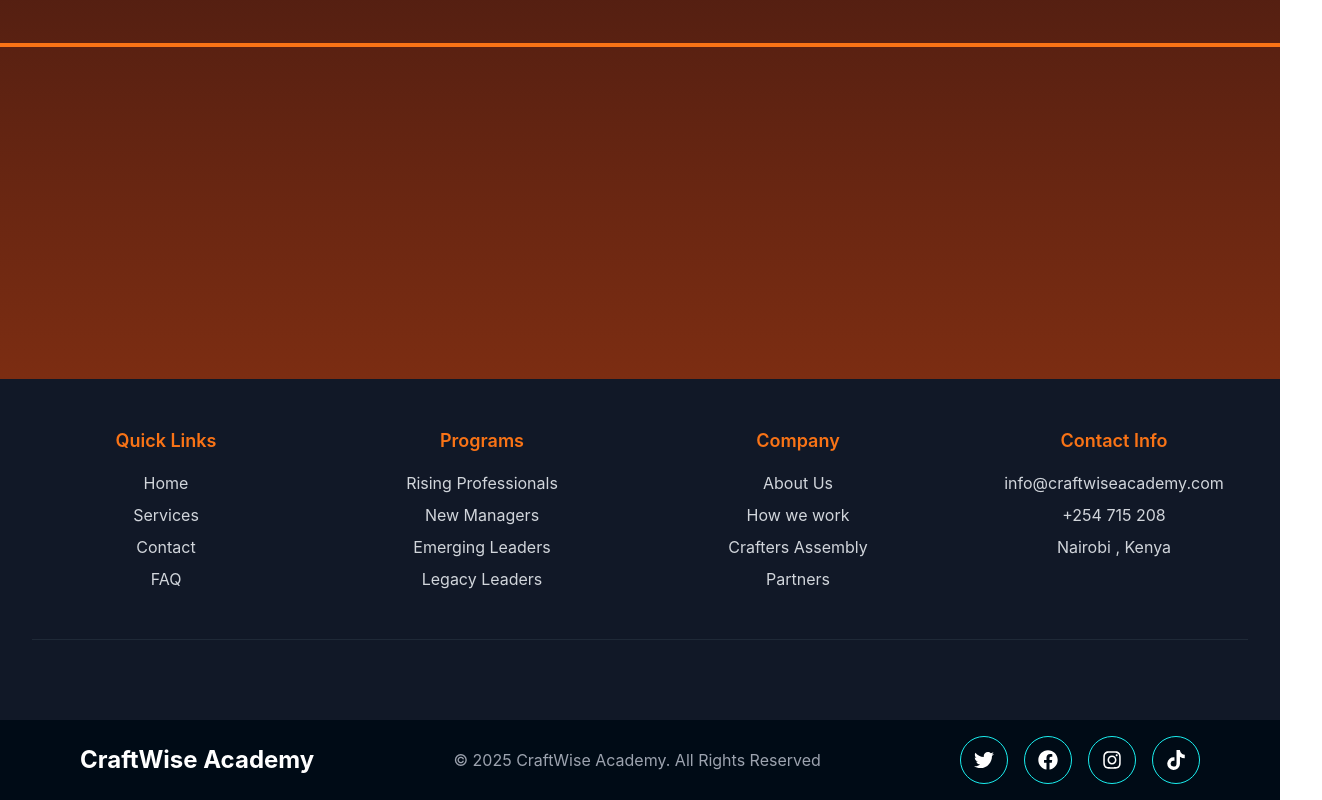
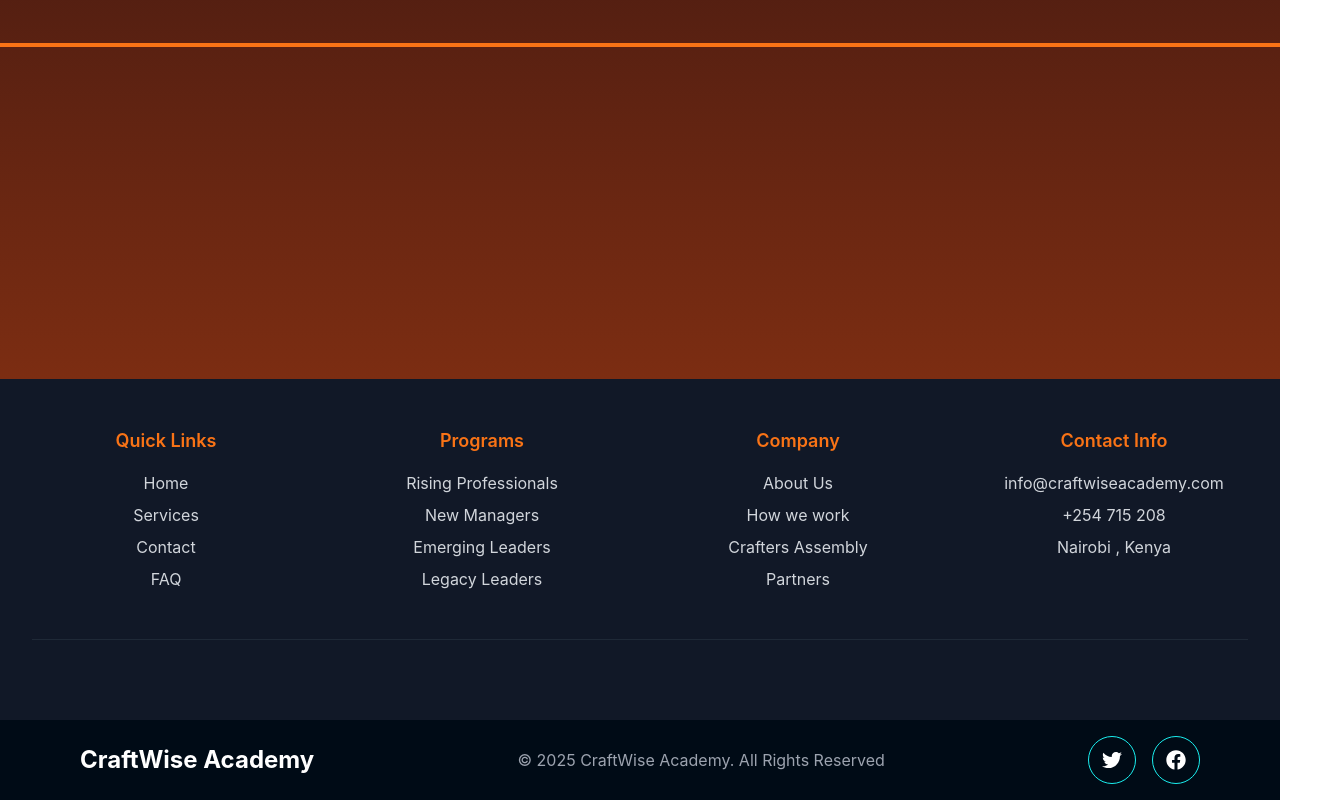
Before and after one commit to Gift-World/craftwise-academy, a React (Vite) app: page / in a window 1280 px wide. Shown: the part 8725-9525 px from the top of the page, 1322 px wide, since content can reach past the window. Built offline with nearby package versions, Linux system fonts and the light colour scheme.

Commit message:
`Removed Instagram and TikTok social media links from Footer2.jsx`

```diff
--- a/src/components/Footer/Footer2.jsx
+++ b/src/components/Footer/Footer2.jsx
@@ -1,4 +1,4 @@
-import { FaTwitter, FaInstagram, FaFacebook, FaTiktok } from 'react-icons/fa';
+import { FaTwitter,  FaFacebook  } from 'react-icons/fa';
 
 
 export default function Footer() {
@@ -14,12 +14,12 @@ export default function Footer() {
       <li className="flex justify-center items-center w-12 h-12 rounded-full border border-[#1aeeef] hover:bg-[#1aeeef] transition duration-500">
         <a href="#"><FaFacebook size={20}/></a>
       </li>
-      <li className="flex justify-center items-center w-12 h-12 rounded-full border border-[#1aeeef] hover:bg-[#1aeeef] transition duration-500">
+      {/* <li className="flex justify-center items-center w-12 h-12 rounded-full border border-[#1aeeef] hover:bg-[#1aeeef] transition duration-500">
         <a href="#"><FaInstagram size={20}/></a>
       </li>
       <li className="flex justify-center items-center w-12 h-12 rounded-full border border-[#1aeeef] hover:bg-[#1aeeef] transition duration-500">
         <a href="#"><FaTiktok size={20}/></a>
-      </li>
+      </li> */}
 
 
     </ul>
```
